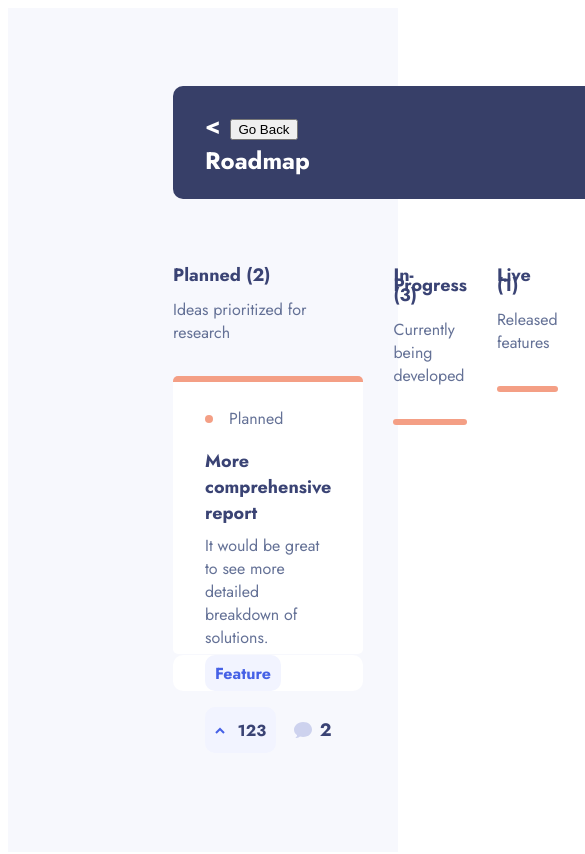
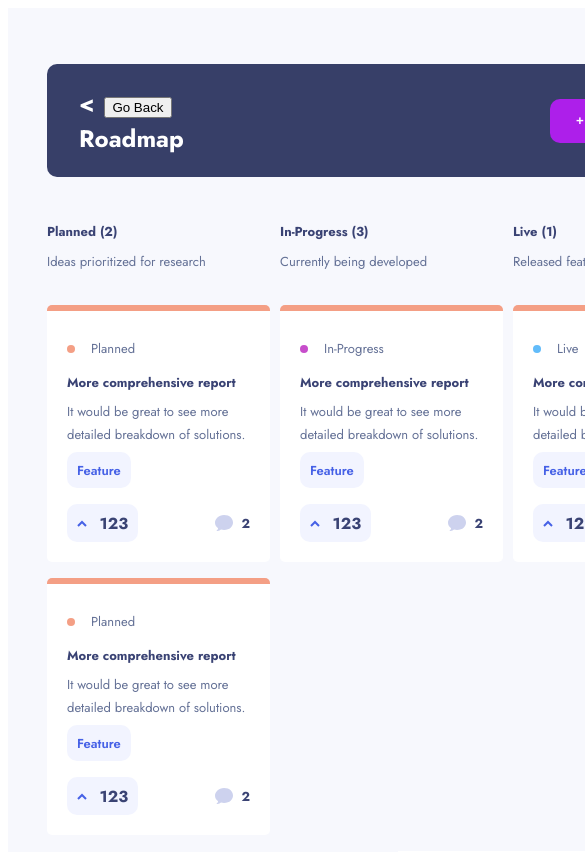
Before and after one commit to bujdoluk/Product-feedback-app, a Vue app: page /roadmap in a window 390 px wide. Shown: the top 854 px of the page, 585 px wide, since content can reach past the window. Built offline with nearby package versions, Linux system fonts and the light colour scheme.

Commit message:
tablet mobile responsivnes

```diff
--- a/src/views/FeedbackDetail.vue
+++ b/src/views/FeedbackDetail.vue
@@ -123,6 +123,14 @@ export default {
   font-family: "Jost";
 }
 
+@media only screen and (max-width: 768px) {
+  .content {
+    width: 689px;
+    margin: 0 40px;
+    padding-top: 68px;
+  }
+}
+
 .navbar {
   display: flex;
   flex-direction: row;
@@ -173,6 +181,12 @@ export default {
 
   display: flex;
   flex-direction: column;
+}
+
+@media only screen and (max-width: 768px) {
+  .suggestion {
+    max-width: 689px;
+  }
 }
 
 .suggestion-detail {
@@ -263,6 +277,12 @@ export default {
   justify-content: flex-end;
 }
 
+@media only screen and (max-width: 768px) {
+  .comments {
+    margin-right: 64px;
+  }
+}
+
 .comment-right {
   display: flex;
   flex-direction: row;
@@ -280,6 +300,12 @@ export default {
   background-color: white;
   margin-top: 23px;
   border-radius: 10px;
+}
+
+@media only screen and (max-width: 768px) {
+  .comments-section {
+    min-width: 689px;
+  }
 }
 
 .comments-headline {
@@ -311,6 +337,12 @@ export default {
   flex-direction: row;
   align-items: center;
   width: 594px;
+}
+
+@media only screen and (max-width: 768px) {
+  .comment-name {
+    width: 553px;
+  }
 }
 
 .comment-email {
@@ -346,6 +378,12 @@ export default {
   margin-top: 24px;
 }
 
+@media only screen and (max-width: 768px) {
+  .add-comment {
+    max-width: 689px;
+  }
+}
+
 textarea {
   background: #f7f8fd;
   margin: 0 34px;
@@ -359,6 +397,12 @@ textarea {
 
   resize: none;
   padding: 10px;
+}
+
+@media only screen and (max-width: 768px) {
+  textarea {
+    width: 593px;
+  }
 }
 
 textarea:focus::placeholder {
@@ -388,6 +432,12 @@ textarea:focus::placeholder {
   margin-right: 34px;
 }
 
+@media only screen and (max-width: 768px) {
+  .btn-post {
+    margin-right: 40px;
+  }
+}
+
 .btn-post:hover {
   background-color: #c75af6;
   cursor: pointer;
--- a/src/views/Roadmap.vue
+++ b/src/views/Roadmap.vue
@@ -63,6 +63,44 @@
             </div>
           </div>
         </div>
+
+        <div class="suggestion">
+          <div class="suggestion-status">
+            <div class="beige-dot"></div>
+            <div class="grey">Planned</div>
+          </div>
+          <h3 class="bold-dark-blue h3">More comprehensive report</h3>
+          <div class="grey p">
+            It would be great to see more detailed breakdown of solutions.
+          </div>
+          <div class="tags">
+            <div class="tag">Feature</div>
+          </div>
+          <div class="comments">
+            <div class="vote">
+              <svg width="10" height="7" xmlns="http://www.w3.org/2000/svg">
+                <path
+                  d="M1 6l4-4 4 4"
+                  stroke="#4661E6"
+                  stroke-width="2"
+                  fill="none"
+                  fill-rule="evenodd"
+                />
+              </svg>
+              <div class="vote-number">123</div>
+            </div>
+            <div class="bold-dark-blue comment-right">
+              <svg width="18" height="16" xmlns="http://www.w3.org/2000/svg">
+                <path
+                  d="M2.62 16H1.346l.902-.91c.486-.491.79-1.13.872-1.823C1.036 11.887 0 9.89 0 7.794 0 3.928 3.52 0 9.03 0 14.87 0 18 3.615 18 7.455c0 3.866-3.164 7.478-8.97 7.478-1.017 0-2.078-.137-3.025-.388A4.705 4.705 0 012.62 16z"
+                  fill="#CDD2EE"
+                  fill-rule="nonzero"
+                />
+              </svg>
+              <div class="comment-number">2</div>
+            </div>
+          </div>
+        </div>
       </div>
       <div class="roadmap-progress">
         <div class="status">
@@ -70,7 +108,43 @@
           <div class="grey">Currently being developed</div>
         </div>
 
-        <div class="suggestion"></div>
+        <div class="suggestion">
+          <div class="suggestion-status">
+            <div class="purple-dot"></div>
+            <div class="grey">In-Progress</div>
+          </div>
+          <h3 class="bold-dark-blue h3">More comprehensive report</h3>
+          <div class="grey p">
+            It would be great to see more detailed breakdown of solutions.
+          </div>
+          <div class="tags">
+            <div class="tag">Feature</div>
+          </div>
+          <div class="comments">
+            <div class="vote">
+              <svg width="10" height="7" xmlns="http://www.w3.org/2000/svg">
+                <path
+                  d="M1 6l4-4 4 4"
+                  stroke="#4661E6"
+                  stroke-width="2"
+                  fill="none"
+                  fill-rule="evenodd"
+                />
+              </svg>
+              <div class="vote-number">123</div>
+            </div>
+            <div class="bold-dark-blue comment-right">
+              <svg width="18" height="16" xmlns="http://www.w3.org/2000/svg">
+                <path
+                  d="M2.62 16H1.346l.902-.91c.486-.491.79-1.13.872-1.823C1.036 11.887 0 9.89 0 7.794 0 3.928 3.52 0 9.03 0 14.87 0 18 3.615 18 7.455c0 3.866-3.164 7.478-8.97 7.478-1.017 0-2.078-.137-3.025-.388A4.705 4.705 0 012.62 16z"
+                  fill="#CDD2EE"
+                  fill-rule="nonzero"
+                />
+              </svg>
+              <div class="comment-number">2</div>
+            </div>
+          </div>
+        </div>
       </div>
       <div class="roadmap-live">
         <div class="status">
@@ -78,7 +152,43 @@
           <div class="grey">Released features</div>
         </div>
 
-        <div class="suggestion"></div>
+        <div class="suggestion">
+          <div class="suggestion-status">
+            <div class="blue-dot"></div>
+            <div class="grey">Live</div>
+          </div>
+          <h3 class="bold-dark-blue h3">More comprehensive report</h3>
+          <div class="grey p">
+            It would be great to see more detailed breakdown of solutions.
+          </div>
+          <div class="tags">
+            <div class="tag">Feature</div>
+          </div>
+          <div class="comments">
+            <div class="vote">
+              <svg width="10" height="7" xmlns="http://www.w3.org/2000/svg">
+                <path
+                  d="M1 6l4-4 4 4"
+                  stroke="#4661E6"
+                  stroke-width="2"
+                  fill="none"
+                  fill-rule="evenodd"
+                />
+              </svg>
+              <div class="vote-number">123</div>
+            </div>
+            <div class="bold-dark-blue comment-right">
+              <svg width="18" height="16" xmlns="http://www.w3.org/2000/svg">
+                <path
+                  d="M2.62 16H1.346l.902-.91c.486-.491.79-1.13.872-1.823C1.036 11.887 0 9.89 0 7.794 0 3.928 3.52 0 9.03 0 14.87 0 18 3.615 18 7.455c0 3.866-3.164 7.478-8.97 7.478-1.017 0-2.078-.137-3.025-.388A4.705 4.705 0 012.62 16z"
+                  fill="#CDD2EE"
+                  fill-rule="nonzero"
+                />
+              </svg>
+              <div class="comment-number">2</div>
+            </div>
+          </div>
+        </div>
       </div>
     </div>
   </div>
@@ -103,8 +213,6 @@ export default {
   margin: 0 auto;
   max-width: 1110px;
   padding-top: 94px;
-  padding-left: 165px;
-  padding-right: 165px;
 
   display: flex;
   flex-direction: row;
@@ -112,6 +220,13 @@ export default {
   font-family: "Jost";
 
   position: relative;
+}
+
+@media only screen and (max-width: 768px) {
+  .home {
+    width: 768px;
+    padding-top: 56px;
+  }
 }
 
 .roadmap-navbar {
@@ -128,6 +243,16 @@ export default {
   flex-direction: row;
   justify-content: center;
   align-items: center;
+}
+
+@media only screen and (max-width: 768px) {
+  .roadmap-navbar {
+    position: absolute;
+    width: 689px;
+    height: 113px;
+    top: 56px;
+    left: 39px;
+  }
 }
 
 .roadmap-navbar-left {
@@ -199,6 +324,13 @@ export default {
   margin: 150px auto;
 }
 
+@media only screen and (max-width: 768px) {
+  .roadmap {
+    margin: 150px 39px 0 39px;
+    gap: 10px;
+  }
+}
+
 .status {
   margin-bottom: 32px;
   line-height: 10px;
@@ -213,6 +345,14 @@ export default {
 
   display: flex;
   flex-direction: column;
+  margin-bottom: 16px;
+}
+
+@media only screen and (max-width: 768px) {
+  .suggestion {
+    max-width: 223px;
+    max-height: 251px;
+  }
 }
 
 .suggestion-status {
@@ -223,15 +363,33 @@ export default {
   padding: 25px 32px 0 32px;
 }
 
+@media only screen and (max-width: 768px) {
+  .suggestion-status {
+    padding: 26px 0 0 20px;
+  }
+}
+
 .grey {
   font-size: 16px;
   color: #647196;
   line-height: 23px;
 }
 
+@media only screen and (max-width: 768px) {
+  .grey {
+    font-size: 13px;
+  }
+}
+
 .h3 {
   padding: 0 32px;
   margin-bottom: 8px;
+}
+
+@media only screen and (max-width: 768px) {
+  .h3 {
+    padding: 0 20px;
+  }
 }
 
 .h3:hover {
@@ -243,10 +401,22 @@ export default {
   padding: 0 32px;
 }
 
+@media only screen and (max-width: 768px) {
+  .p {
+    padding: 0 20px;
+  }
+}
+
 .bold-dark-blue {
   color: #3a4374;
   font-size: 18px;
   font-weight: bold;
+}
+
+@media only screen and (max-width: 768px) {
+  .bold-dark-blue {
+    font-size: 13px;
+  }
 }
 
 .beige-dot {
@@ -284,6 +454,12 @@ export default {
   margin: 16px 32px 32px 32px;
 }
 
+@media only screen and (max-width: 768px) {
+  .comments {
+    margin: 16px 20px 32px 20px;
+  }
+}
+
 .tags {
   border-radius: 10px;
   background-color: white;
@@ -300,6 +476,12 @@ export default {
   margin-top: 6px;
 }
 
+@media only screen and (max-width: 768px) {
+  .tags {
+    padding: 0 20px;
+  }
+}
+
 .tag {
   background-color: rgb(242, 244, 255);
   color: #4661e6;
@@ -312,6 +494,15 @@ export default {
   justify-content: center;
   align-items: center;
   padding: 3px 10px;
+}
+
+@media only screen and (max-width: 768px) {
+  .tag {
+    font-style: normal;
+    font-weight: 600;
+    font-size: 13px;
+    line-height: 19px;
+  }
 }
 
 .tag:hover {
@@ -330,6 +521,12 @@ export default {
   justify-content: center;
   align-items: center;
   padding: 3px 10px;
+}
+
+@media only screen and (max-width: 768px) {
+  .vote {
+    height: 32px;
+  }
 }
 
 .vote:hover {
```
Also changed, not shown: src/views/Home.vue (+200 -11 lines).
